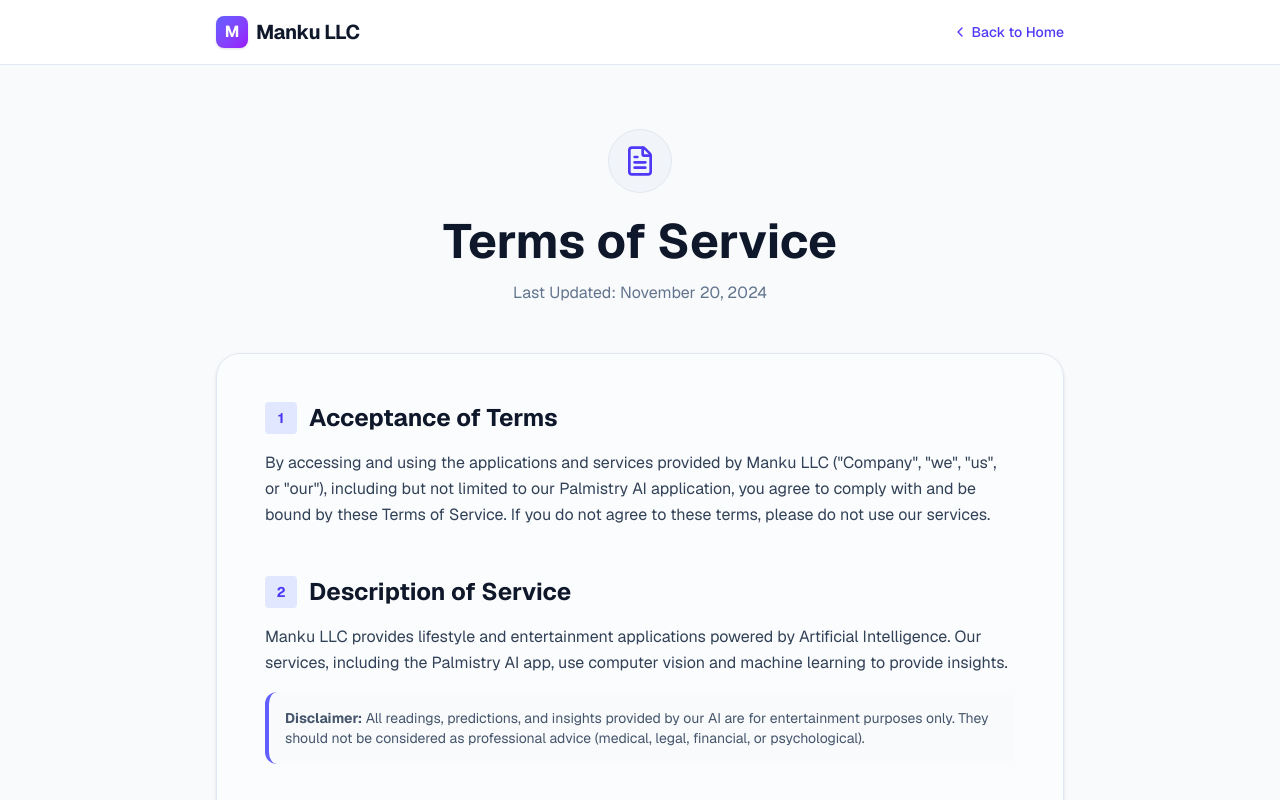
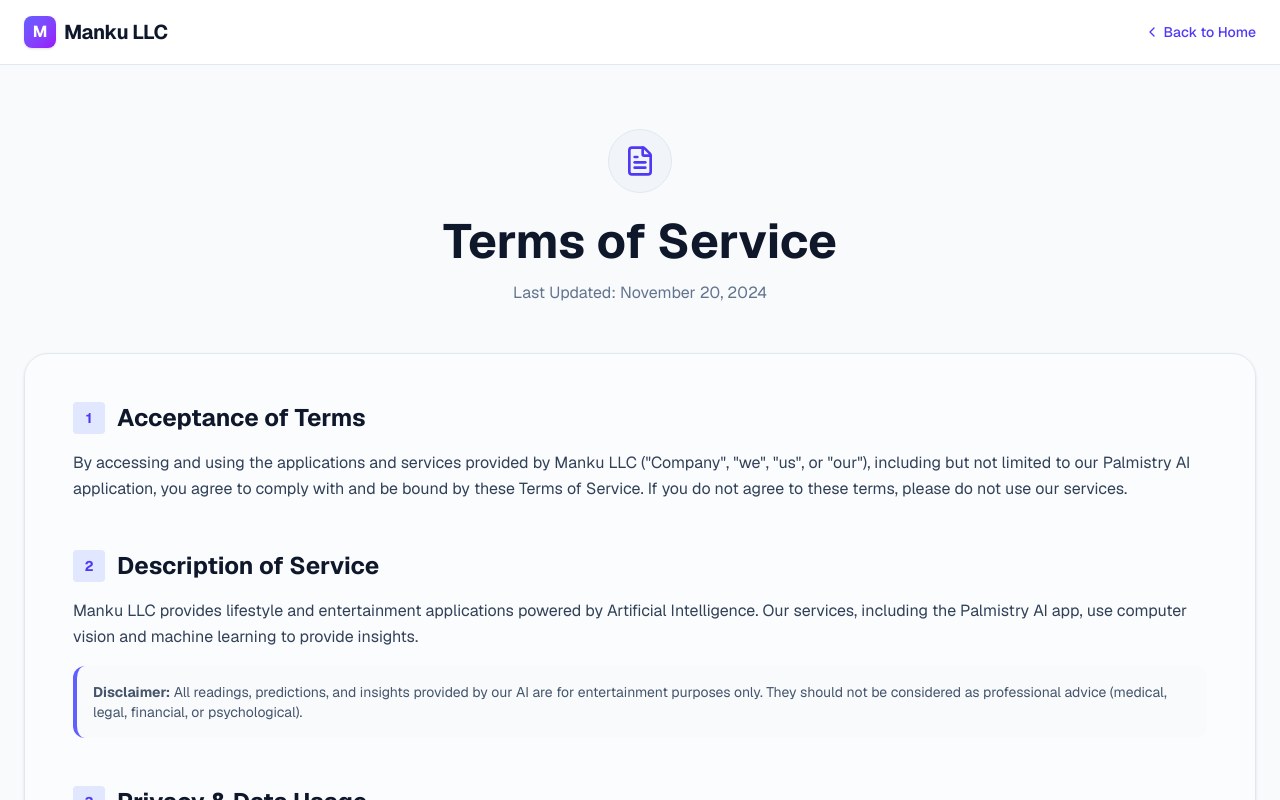
Before and after one commit to testforme233/MANKU, a Next.js app: page /terms in a window 1280 px wide. Shown: the top 800 px of the page. Built offline with nearby package versions, Linux system fonts and the light colour scheme.

Commit message:
调整页面布局，增加导航和主内容的最大宽度

```diff
--- a/app/terms/page.tsx
+++ b/app/terms/page.tsx
@@ -13,7 +13,7 @@
 
       {/* Navigation / Header */}
       <nav className="sticky top-0 z-50 bg-white/90 dark:bg-slate-900/90 backdrop-blur-md border-b border-slate-200 dark:border-slate-800">
-        <div className="max-w-4xl mx-auto px-6 py-4 flex items-center justify-between">
+        <div className="max-w-7xl mx-auto px-6 py-4 flex items-center justify-between">
           {/* Logo and Home Link */}
           <Link href="/"><div className="flex items-center gap-2" >
             <div className="w-8 h-8 bg-gradient-to-br from-indigo-500 to-purple-600 rounded-lg flex items-center justify-center shadow-sm">
@@ -30,7 +30,7 @@
       </nav>
 
       {/* Main Content */}
-      <main className="max-w-4xl mx-auto px-6 py-16">
+      <main className="max-w-7xl mx-auto px-6 py-16">
 
         <header className="mb-12 text-center">
           <div className="inline-flex items-center justify-center w-16 h-16 rounded-full bg-slate-100 dark:bg-slate-900 border border-slate-200 dark:border-slate-800 mb-6 text-indigo-600 dark:text-indigo-400">
```
